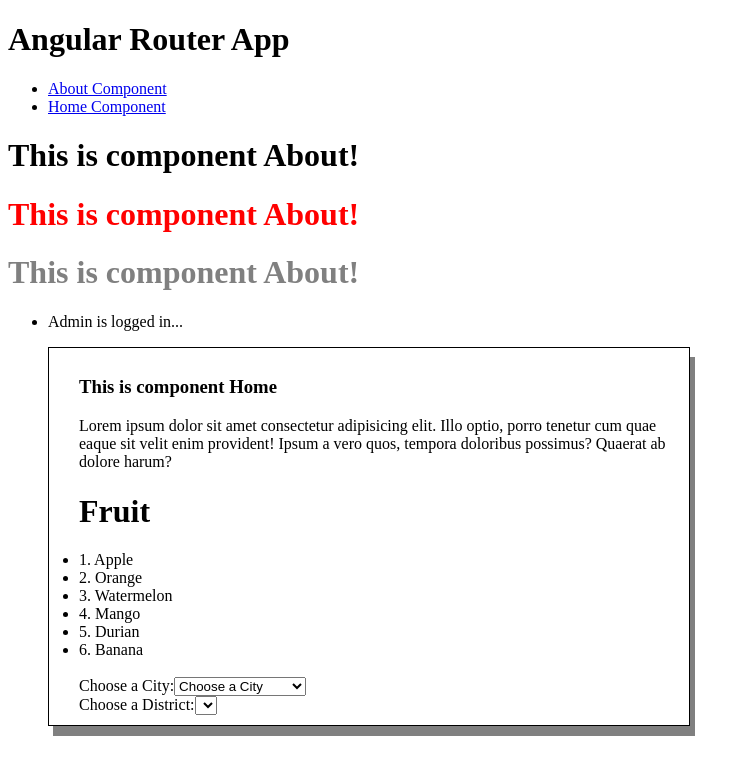
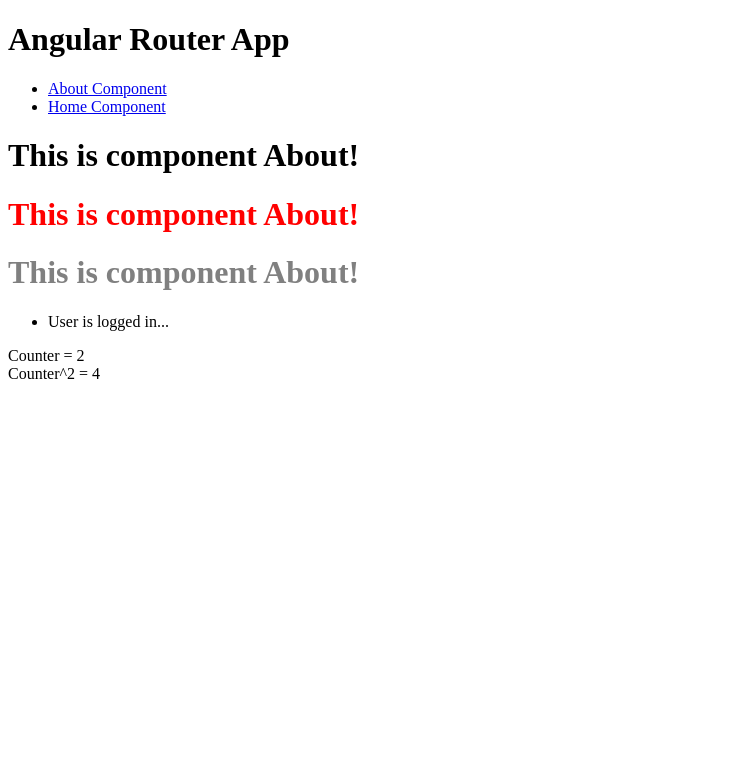
Before and after one commit to quanghuy215/DemoAngular_Github, an Angular app: page /about in a window 1280 px wide. Shown: the top 774 px of the page, without its empty margins (0-750 px from the left). Built offline with nearby package versions, Linux system fonts and the light colour scheme.

Commit message:
practice with Service

```diff
--- /dev/null
+++ b/src/app/Services/common.service.ts
@@ -0,0 +1,21 @@
+import { Injectable } from '@angular/core';
+
+@Injectable({
+  providedIn: 'root',
+})
+export class CommonService {
+  public counter = 2;
+  constructor() {}
+
+  public binhPhuong(n: number): number {
+    return n * n;
+  }
+
+  // public getCounter(): number {
+  //   return this.counter;
+  // }
+
+  // public setCounter(n: number): void {
+  //   this.counter = n;
+  // }
+}
--- a/src/app/about/about.component.html
+++ b/src/app/about/about.component.html
@@ -13,3 +13,7 @@
     <p>Please choose login name</p>
   </li>
 </ul>
+
+<span>Counter = {{counter}}</span>
+<br />
+<span>Counter^2 = {{counterBP}}</span>
--- a/src/app/about/about.component.ts
+++ b/src/app/about/about.component.ts
@@ -1,3 +1,4 @@
+import { CommonService } from './../Services/common.service';
 import { Component, OnInit } from '@angular/core';
 
 @Component({
@@ -6,9 +7,15 @@
   styleUrls: ['./about.component.scss'],
 })
 export class AboutComponent implements OnInit {
-  public loginName = 'admin';
+  public loginName = 'user';
   public myColor = 'red';
-  constructor() {}
+  public counter = 0;
+  public counterBP = 0;
+  constructor(private common: CommonService) {}
 
-  ngOnInit(): void {}
+  ngOnInit(): void {
+    this.counter = this.common.counter;
+    this.counterBP = this.common.binhPhuong(this.counter);
+    this.common.counter++;
+  }
 }
--- a/src/app/home/home.component.html
+++ b/src/app/home/home.component.html
@@ -45,3 +45,8 @@
     <option *ngFor="let dis of districts" value="dis">{{dis}}</option>
   </select>
 </div>
+<br />
+
+<span>Counter = {{counter}}</span>
+<br />
+<span>Counter^2 = {{counterBP}}</span>
--- a/src/app/home/home.component.ts
+++ b/src/app/home/home.component.ts
@@ -1,4 +1,5 @@
 import { Component, OnInit } from '@angular/core';
+import { CommonService } from '../Services/common.service';
 
 @Component({
   selector: 'app-home',
@@ -65,10 +66,15 @@
       ],
     },
   ];
-  constructor() {}
+  public counter = 0;
+  public counterBP = 0;
+  constructor(private common: CommonService) {}
 
   public ngOnInit(): void {
     console.log('City = ', this.cities);
+    this.counter = this.common.counter;
+    this.counterBP = this.common.binhPhuong(this.counter);
+    this.common.counter++;
   }
   public resetName(): void {
     //console.log('resetName');
```
Also changed, not shown: 1 other file (tests, documents, lock files or other folders).
